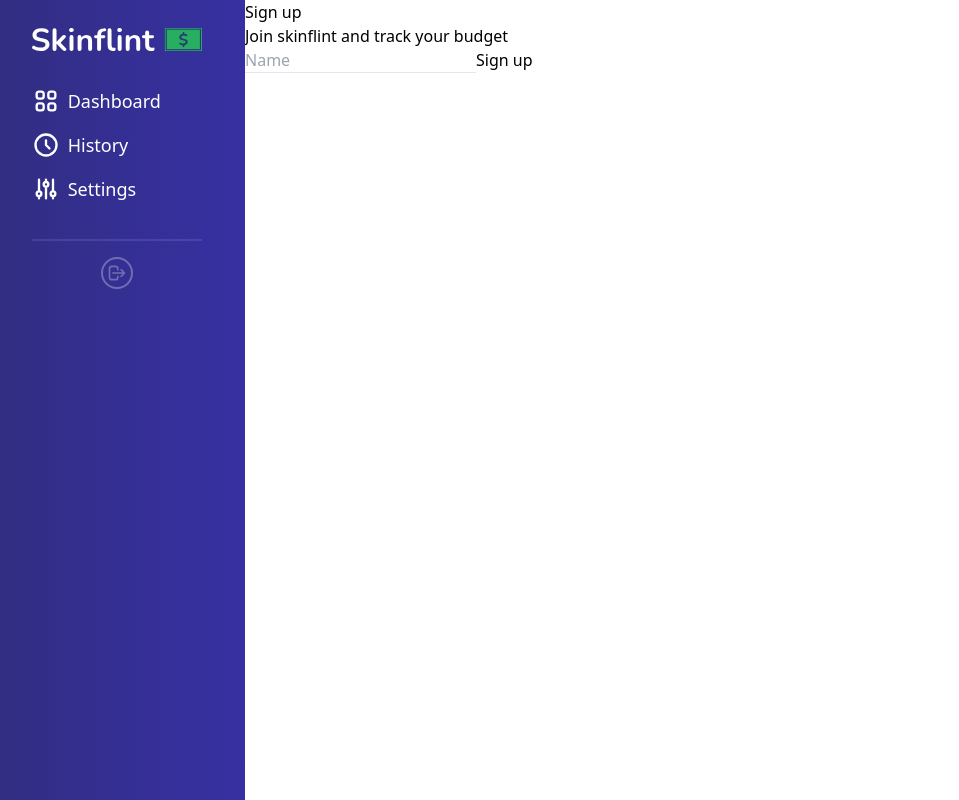
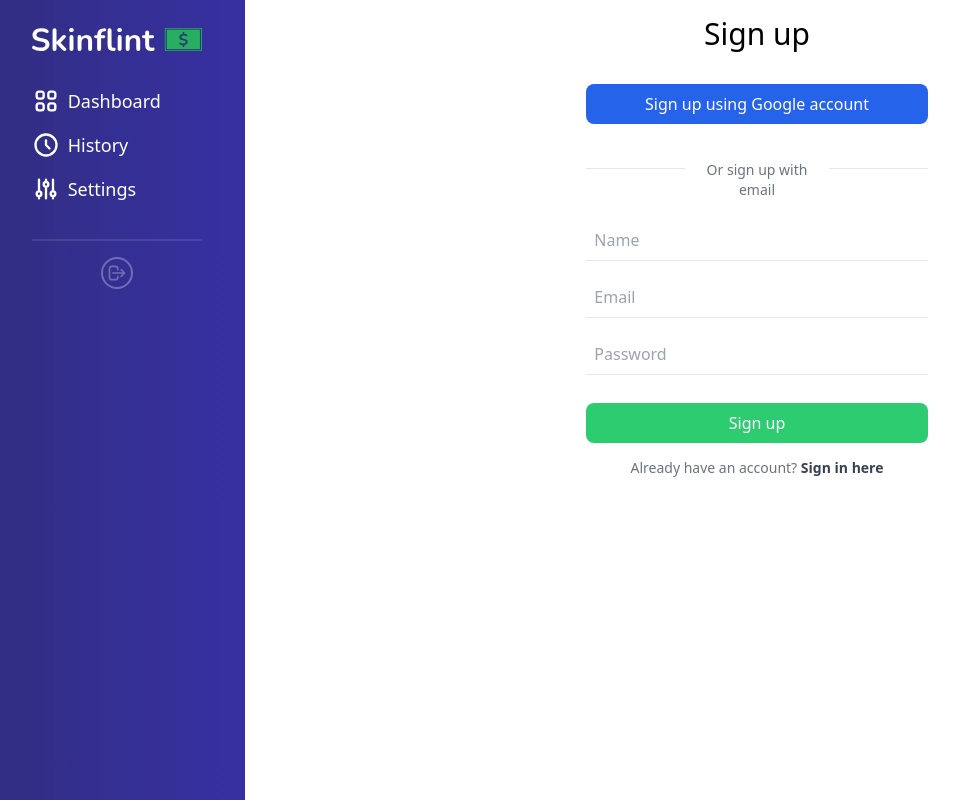
Before and after one commit to Bembnias/skinflint-me, a Vue app: page /signup in a window 1280 px wide. Shown: the whole page, without its empty margins (11-970 px from the left). Built offline with nearby package versions, Linux system fonts and the light colour scheme; what litepie-datepicker, vue3-apexcharts would draw is missing.

Commit message:
Add firebase and Auth routes

```diff
--- /dev/null
+++ b/src/firebase/config.js
@@ -0,0 +1,16 @@
+import firebase from 'firebase/app'
+import 'firebase/firestore'
+
+const firebaseConfig = {
+    apiKey: "AIzaSyBjOKBNxfH34Jg85RV5kmczxZK2QJSLYFs",
+    authDomain: "skinflint-me-project.firebaseapp.com",
+    projectId: "skinflint-me-project",
+    storageBucket: "skinflint-me-project.appspot.com",
+    messagingSenderId: "736811051569",
+    appId: "1:736811051569:web:adb4e16dd43c032e448310"
+};
+
+firebase.initializeApp(firebaseConfig)
+
+export const projectFirestore = firebase.firestore()
+export const timestamp = firebase.firestore.FieldValue.serverTimestamp
--- a/src/views/auth/SignIn.vue
+++ b/src/views/auth/SignIn.vue
@@ -1,13 +1,53 @@
 <template>
-  <h1>Sign in</h1>
+    <form @submit.prevent="handleSubmit" class="w-2/3 md:w-1/2 lg:w-1/3 mx-auto text-center">
+    <h3 class="text-3xl py-4">Sign in</h3>
+    <p class="bg-blue-600 text-white p-2 rounded-lg my-4 cursor-pointer">Sign in using Google account</p>
+
+    <div class="my-5 inline-flex w-full">
+      <div class="inline-divider mt-2"></div>
+      <p class="mx-1 text-sm text-gray-500">Or sign in with email</p>
+      <div class="inline-divider mt-2"></div>
+    </div>
+
+    <input type="email" class="border-b w-full p-2 mt-4" placeholder="Email" v-model="email" required>
+    <input type="password" class="border-b w-full p-2 mt-4 mb-2" placeholder="Password" v-model="password" required>
+
+    <button class="bg-emerald text-white p-2 rounded-lg mt-5 mb-3 cursor-pointer w-full" type="submit">Sign in</button>
+
+    <router-link :to="{ name: 'SignUp' }" class="text-gray-500 text-sm">
+      Don't have an account?
+      <span class="text-gray-700 font-bold">Sign up here</span>
+    </router-link>
+  </form>
 </template>
 
 <script>
+import { ref } from 'vue'
+
 export default {
+  setup() {
+    const email = ref('')
+    const password = ref('')
 
+    const handleSubmit = () => {
+      console.log(email.value, password.value)
+    }
+
+    return { email, password, handleSubmit }
+  }
 }
 </script>
 
-<style>
+<style scoped>
+
+.inline-divider {
+  width: 30%;
+  height: 1px;
+  background-color: #E5E7EB;
+}
+
+.bg-emerald {
+  background-color: #2ecc71;
+}
 
 </style>
--- a/src/views/auth/SignUp.vue
+++ b/src/views/auth/SignUp.vue
@@ -1,9 +1,24 @@
 <template>
-  <form @submit.prevent="handleSubmit">
-    <h3>Sign up</h3>
-    <p>Join skinflint and track your budget</p>
-    <input type="text" class="border-b" placeholder="Name" v-model="name">
-    <button type="submit">Sign up</button>
+  <form @submit.prevent="handleSubmit" class="w-2/3 md:w-1/2 lg:w-1/3 mx-auto text-center">
+    <h3 class="text-3xl py-4">Sign up</h3>
+    <p class="bg-blue-600 text-white p-2 rounded-lg my-4 cursor-pointer">Sign up using Google account</p>
+
+    <div class="my-5 inline-flex w-full">
+      <div class="inline-divider mt-2"></div>
+      <p class="mx-1 text-sm text-gray-500">Or sign up with email</p>
+      <div class="inline-divider mt-2"></div>
+    </div>
+
+    <input type="text" class="border-b w-full p-2" placeholder="Name" v-model="name">
+    <input type="email" class="border-b w-full p-2 mt-4" placeholder="Email" v-model="email">
+    <input type="password" class="border-b w-full p-2 mt-4 mb-2" placeholder="Password" v-model="password">
+
+    <button class="bg-emerald text-white p-2 rounded-lg mt-5 mb-3 cursor-pointer w-full" type="submit">Sign up</button>
+
+    <router-link :to="{ name: 'SignIn' }" class="text-gray-500 text-sm">
+      Already have an account?
+      <span class="text-gray-700 font-bold">Sign in here</span>
+    </router-link>
   </form>
 </template>
 
@@ -12,16 +27,28 @@
 export default {
   setup() {
     const name = ref('')
+    const email = ref('')
+    const password = ref('')
 
     const handleSubmit = () => {
-      console.log(name.value)
+      console.log(name.value, email.value, password.value)
     }
 
-    return { name, handleSubmit }
+    return { name, email, password, handleSubmit }
   }
 }
 </script>
 
-<style>
+<style scoped>
+
+.inline-divider {
+  width: 30%;
+  height: 1px;
+  background-color: #E5E7EB;
+}
+
+.bg-emerald {
+  background-color: #2ecc71;
+}
 
 </style>
```
Also changed, not shown: 1 other file (tests, documents, lock files or other folders).
